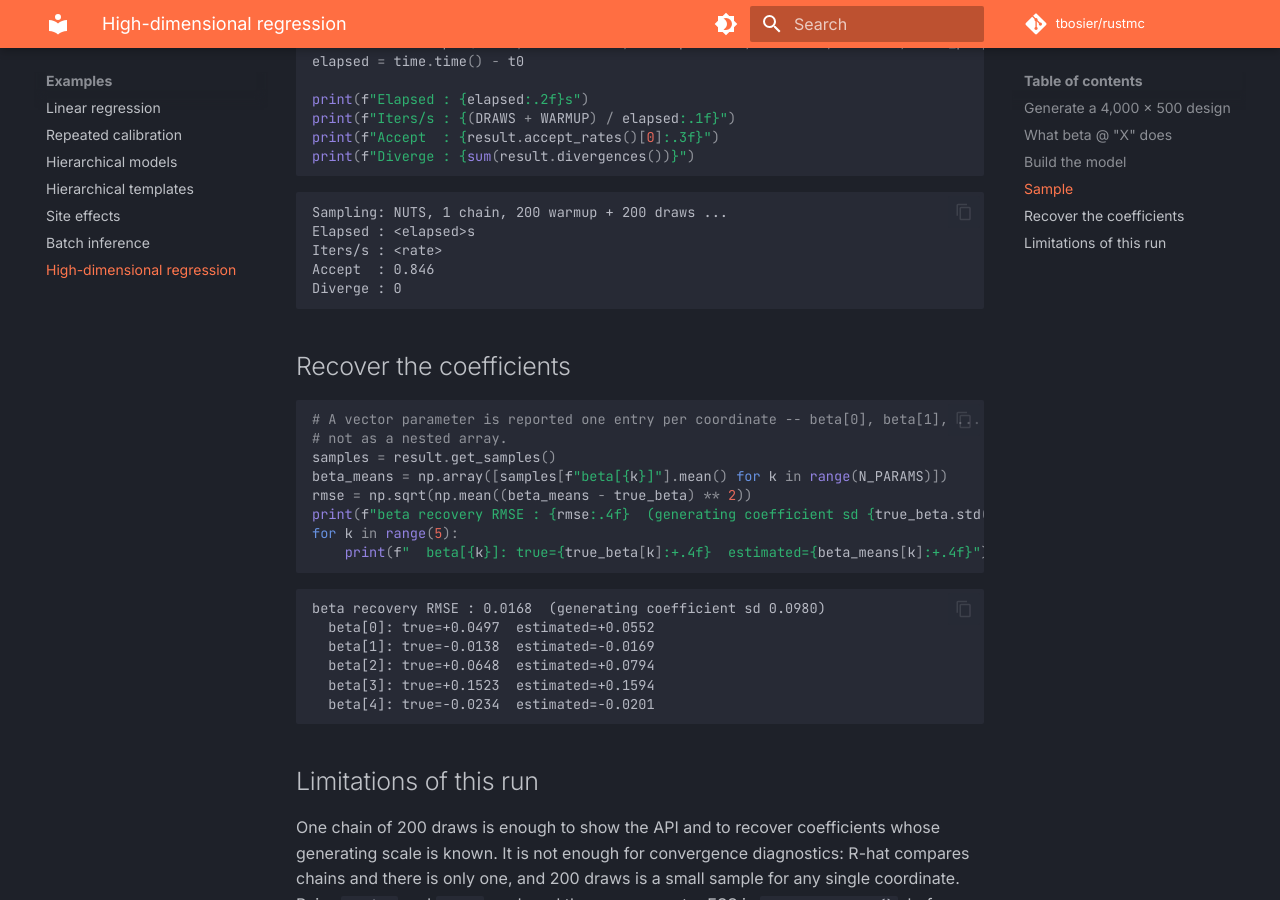
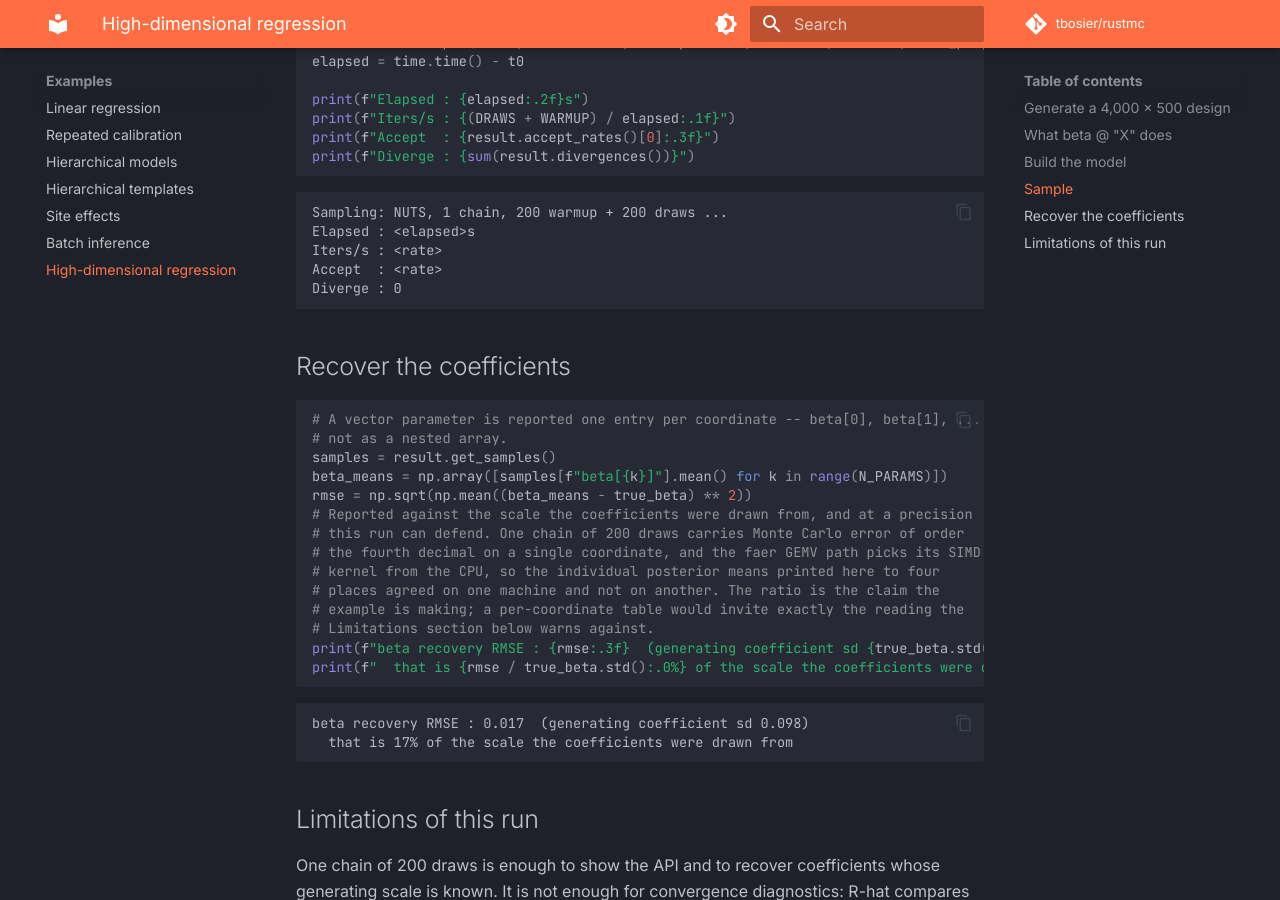
Before and after one commit to tbosier/rustmc, an MkDocs documentation site: the page built from docs/examples/large-linear-regression.md, in a window 1280 px wide and 900 px high, scrolled down 2132 px. Built offline with MkDocs 1.6.1 and Material for MkDocs 9.7.7, drawn with Linux system fonts in a browser that asks for light colours; comment, search, counter and statistics services are not loaded.

Commit message:
Stop pinning numbers that depend on which CPU ran them
CI failed the drift check on `large-linear-regression.md`: the posterior means
printed to four places differed from this machine's in the fourth decimal, and
the recovery RMSE came out 0.0167 against 0.0168.

That is not drift. This is the one example on the faer GEMV path, and faer picks
its SIMD kernel from the CPU's features, so the summation order inside the
gradient differs between machines. The last bits of the gradient move the NUTS
trajectory, and a single chain of 200 draws carries Monte Carlo error of about
that size on one coordinate anyway. The page was pinning sampler noise.

The acceptance rate moves for the same reason and is now normalised, alongside
the wall-clock lines. Only this example prints one, so the normaliser still
always fires and the unused-normaliser guard keeps its meaning.

The recovery output now states the RMSE against the scale the coefficients were
drawn from, at three decimals and as a percentage: both absorb the variation
that failed CI. The per-coordinate table is gone, which also settles a
contradiction — the page's own Limitations section tells the reader not to read
anything into an individual coefficient, directly under five of them quoted to
four places.

````diff
--- a/docs/examples/large-linear-regression.md
+++ b/docs/examples/large-linear-regression.md
@@ -107,7 +107,7 @@ print(f"Diverge : {sum(result.divergences())}")
 Sampling: NUTS, 1 chain, 200 warmup + 200 draws ...
 Elapsed : <elapsed>s
 Iters/s : <rate>
-Accept  : 0.846
+Accept  : <rate>
 Diverge : 0
 ```
 
@@ -119,18 +119,20 @@ Diverge : 0
 samples = result.get_samples()
 beta_means = np.array([samples[f"beta[{k}]"].mean() for k in range(N_PARAMS)])
 rmse = np.sqrt(np.mean((beta_means - true_beta) ** 2))
-print(f"beta recovery RMSE : {rmse:.4f}  (generating coefficient sd {true_beta.std():.4f})")
-for k in range(5):
-    print(f"  beta[{k}]: true={true_beta[k]:+.4f}  estimated={beta_means[k]:+.4f}")
+# Reported against the scale the coefficients were drawn from, and at a precision
+# this run can defend. One chain of 200 draws carries Monte Carlo error of order
+# the fourth decimal on a single coordinate, and the faer GEMV path picks its SIMD
+# kernel from the CPU, so the individual posterior means printed here to four
+# places agreed on one machine and not on another. The ratio is the claim the
+# example is making; a per-coordinate table would invite exactly the reading the
+# Limitations section below warns against.
+print(f"beta recovery RMSE : {rmse:.3f}  (generating coefficient sd {true_beta.std():.3f})")
+print(f"  that is {rmse / true_beta.std():.0%} of the scale the coefficients were drawn from")
 ```
 
 ```text
-beta recovery RMSE : 0.0168  (generating coefficient sd 0.0980)
-  beta[0]: true=+0.0497  estimated=+0.0552
-  beta[1]: true=-0.0138  estimated=-0.0169
-  beta[2]: true=+0.0648  estimated=+0.0794
-  beta[3]: true=+0.1523  estimated=+0.1594
-  beta[4]: true=-0.0234  estimated=-0.0201
+beta recovery RMSE : 0.017  (generating coefficient sd 0.098)
+  that is 17% of the scale the coefficients were drawn from
 ```
 
 ## Limitations of this run
````
Also changed, not shown: 2 other files.
